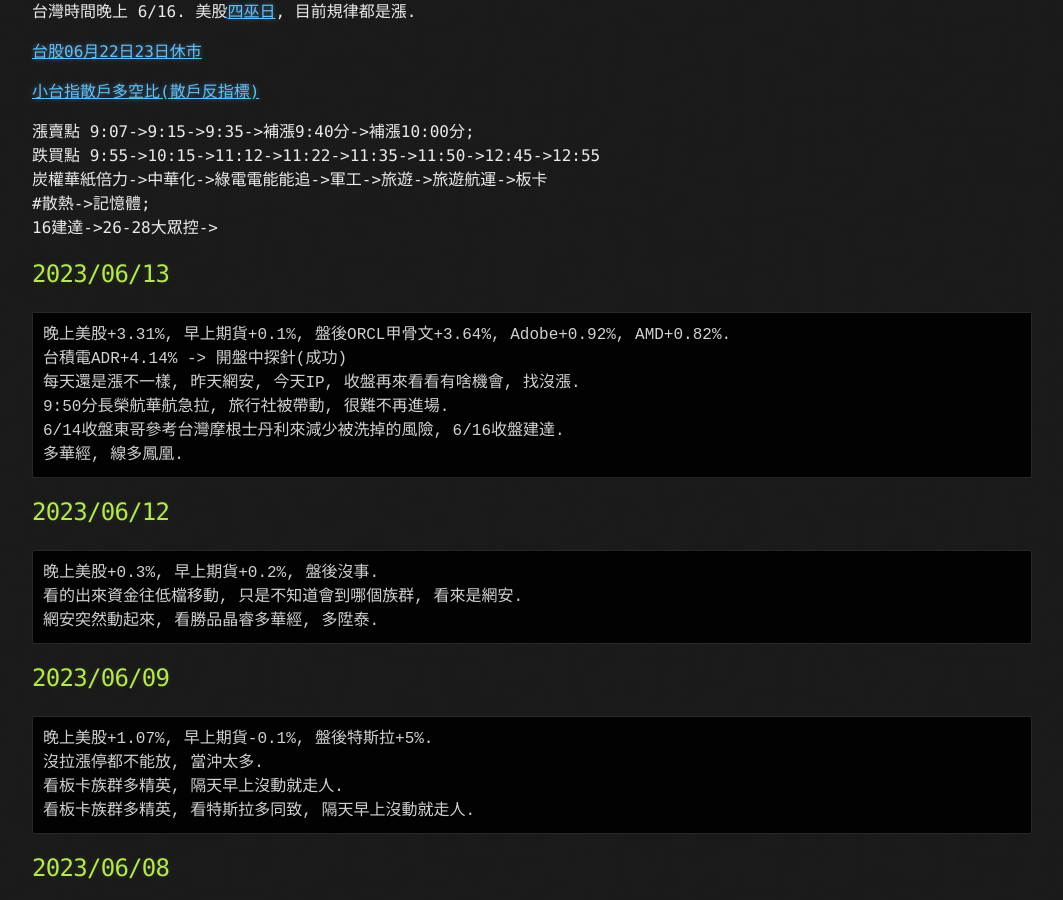
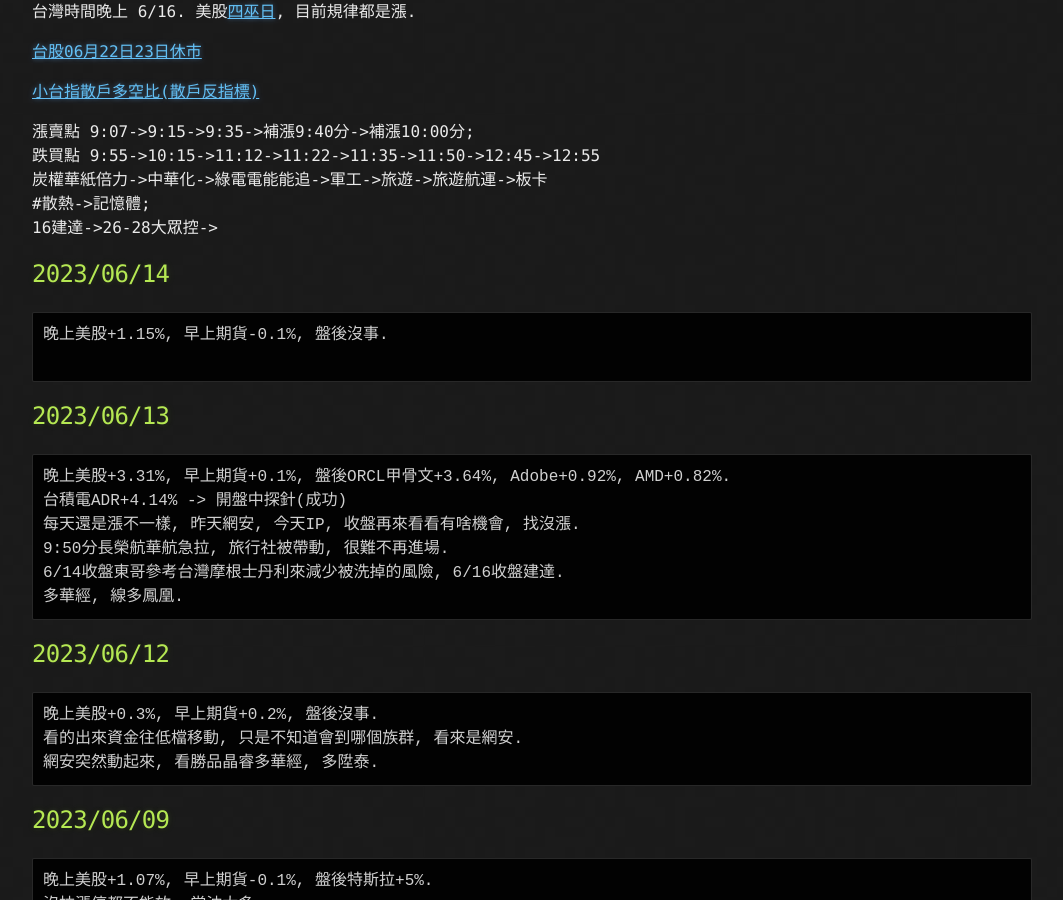
Before and after one commit to lepg5487/Stock_God, a Jekyll site: the page built from index.md, in a window 1280 px wide and 900 px high, scrolled down 418 px. Shown: the whole window, without its empty margins (108-1171 px from the left). Built offline with Jekyll 4.4.1, drawn with Linux system fonts in a browser that asks for light colours; our own code applies the rules of GitHub Pages for plain Markdown files.

Commit message:
Update index.md

````diff
--- a/index.md
+++ b/index.md
@@ -22,6 +22,11 @@ layout: testlayouts
 #散熱->記憶體;
 16建達->26-28大眾控->
 
+## 2023/06/14
+```
+晚上美股+1.15%, 早上期貨-0.1%, 盤後沒事.
+
+```
 
 ## 2023/06/13
 ```
````
